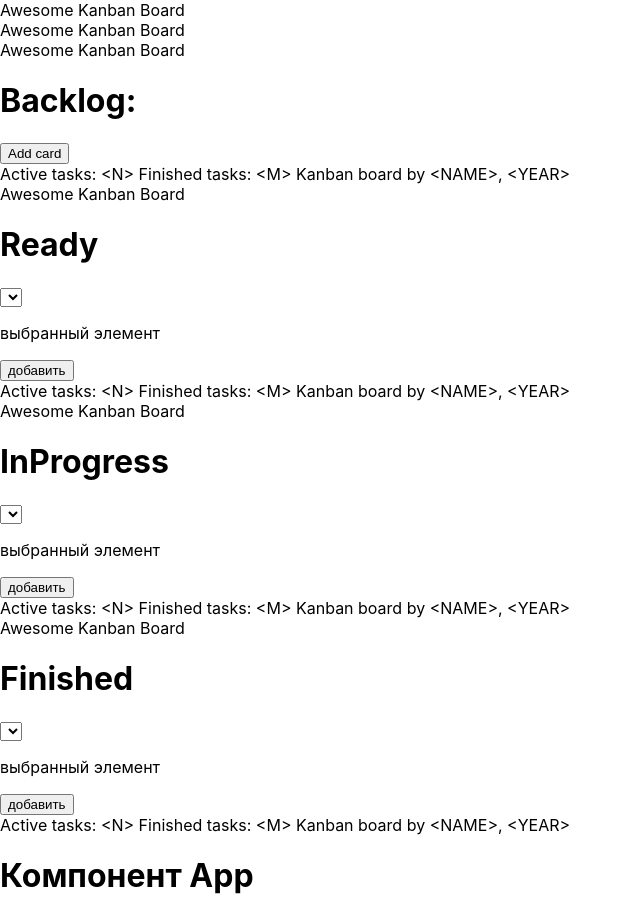
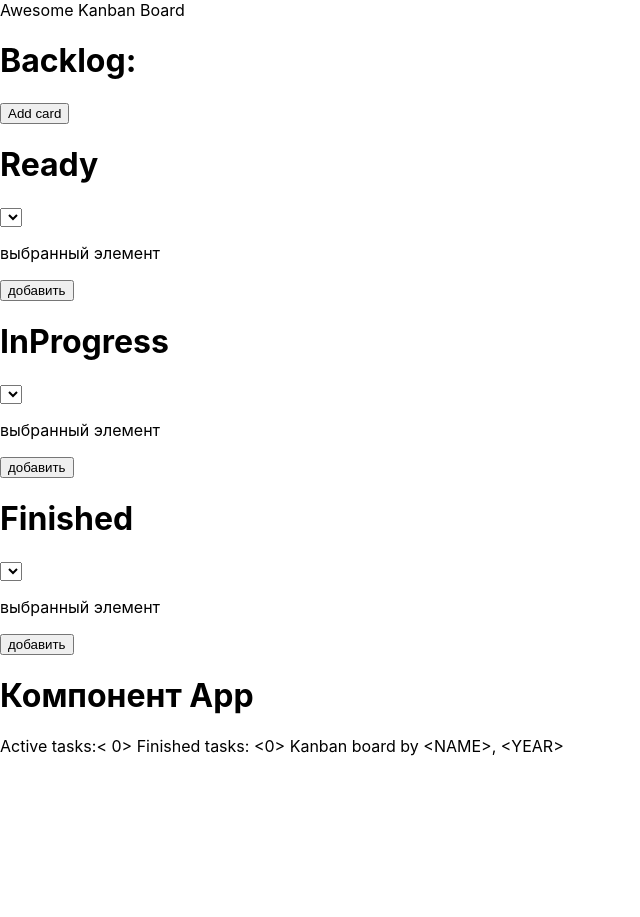
Before and after one commit to PickleRick56/Kanban, a React (Create React App) app: page / in a window 1280 px wide. Shown: the top 917 px of the page, without its empty margins (0-640 px from the left). After the commit the page ends 800 px from the top, so only its background shows below. Built offline with nearby package versions, Linux system fonts and the light colour scheme.

Commit message:
now you can add description to task

```diff
--- a/src/App.js
+++ b/src/App.js
@@ -1,14 +1,15 @@
 
 import ShowDesk from './ShowDesk';
-import { useState, useEffect } from 'react';
+import { useState, useEffect, Component } from 'react';
 import { Routes , Route,Link} from 'react-router-dom';
 import Header from './Header';
 import Footer from './Footer';
-
+import ContentPage from './ContentPage';
 
 
 export default function App (){
   const [сomponents, setComponents]=useState([]);
+  const [allProp, setAllProp]=useState([]);
 
   useEffect(() => {
 
@@ -16,31 +17,59 @@ export default function App (){
     if (items) {
 
       setComponents(items);
+    }
+
+  }, []);
+
+function cat (items){
+
+  let keyy=[];
+
+  let key=items.filter(function(number) {
+
+    return number.length>0;
+  });
+
+
+  for(let i=0; i<key.length; i++){
+
+    for(let j=0; j<key[i].length; j++){
+
+     keyy.push(key[i][j])
 
     }
 
+  }
 
 
-  }, []);
+  setComponents(keyy);
+  setAllProp(items);
+}
 
 return(
 <>
-<Header/>
+<Header />
 
   <Routes>
 
-<Route   path={`/`} element={<ShowDesk prop={сomponents} setProp={setComponents}/>}/>
+<Route   path={`/`} element={<ShowDesk prop={сomponents}  getAllProp={cat}/>}/>
+
+{/* {сomponents.map(key => (
+  <Route   path={`${key.id}`} element={<><div>{key.name}</div><br/><br/> <div><Link to={`/`}>X</Link></div></>}/>
+))} */}
+
+
 
 
 {сomponents.map(key => (
-  <Route   path={`${key.id}`} element={<><div>{key.name}</div><br/><br/> <div><Link to={`/`}>X</Link></div></>}/>
+  <Route   path={`${key.id}`} element={<ContentPage prop={key} comp={сomponents} />}/>
 ))}
 
 
 
   </Routes>
 
-  <Footer/>
+  <Footer prop={allProp}/>
 
 </>
 )
--- a/src/Backlog.js
+++ b/src/Backlog.js
@@ -1,7 +1,6 @@
 import { useState } from 'react';
 import { Routes , Route, Link } from 'react-router-dom';
-import Header from './Header';
-import Footer from "./Footer";
+
 
 
 
@@ -12,7 +11,7 @@ export default function Backlog({prop,onClick}) {
 
   return (
     <>
-    <Header/>
+
     <div className="backlog">
 
     <h1>Backlog:</h1>
@@ -66,7 +65,7 @@ export default function Backlog({prop,onClick}) {
 
 
     </div>
-    <Footer/>
+
     </>
   );
 }
--- /dev/null
+++ b/src/ContentPage.js
@@ -0,0 +1,76 @@
+import { Link} from 'react-router-dom';
+import { useState, useEffect } from 'react';
+
+
+
+export default function ContentPage (prop,comp, setComponents){
+    const [topic, setTopic] = useState('');
+    const [display, setDisplay] = useState(false);
+
+    let z=[...prop.comp];
+   let taskProp=[];
+
+
+
+function addDiscriprion(){
+
+
+
+const items = JSON.parse(localStorage.getItem('descriptionId'));
+    if (items) {
+         {/* когда в items чтото есть */}
+
+
+
+
+
+            for (let i=0; i<items.length; i++){
+                if(items[i].id===prop.prop.id){
+                    {/* ecли в items  нашелся данный элемет */}
+                   console.log(items[i]);
+                     items[i].discriprion=topic;
+                     localStorage.setItem('descriptionId', JSON.stringify([...items]));
+                     return;
+               }
+            }
+
+
+
+     taskProp={id:prop.prop.id, name: prop.prop.name, discriprion: topic};
+     localStorage.setItem('descriptionId', JSON.stringify([...items,taskProp]));
+    }
+
+  else{
+     {/* когда items пустй */}
+    taskProp={id:prop.prop.id, name: prop.prop.name, discriprion: topic};
+    localStorage.setItem('descriptionId', JSON.stringify([taskProp]));
+
+  }
+}
+
+
+    return(
+        <>
+
+        <div>{prop.prop.name}</div><br/><br/> <div><Link to={`/`}>X</Link></div>
+
+
+
+
+        {display ?
+
+<><button onClick={() => {   addDiscriprion();  setDisplay(false); }} >Submit</button>
+  <input value={topic} onChange={e => setTopic(e.target.value)}/>   </>
+
+:  <button onClick={() => {setDisplay(true);  setTopic('');}} >Add card</button>}
+
+
+
+
+
+
+<h1>значение из инпуа {topic}</h1>
+
+        </>
+    )
+    }
--- a/src/Finished.js
+++ b/src/Finished.js
@@ -1,7 +1,6 @@
 import { useState } from 'react';
 import { Link } from 'react-router-dom';
-import Header from './Header';
-import Footer from "./Footer";
+
 
 export default function Finished({conditionInProgress, prop, onClick}) {
 
@@ -22,7 +21,7 @@ function hendler(){
 
     return (
       <>
-      <Header/>
+
  <div>
 
  <h1>Finished</h1>
@@ -40,7 +39,7 @@ function hendler(){
 <button onClick={hendler}>добавить</button>
  </div>
 
- <Footer/>
+
 
       </>
     );
--- a/src/Footer.js
+++ b/src/Footer.js
@@ -1,12 +1,12 @@
-export default function Footer (){
+export default function Footer ( {prop}){
 
 
     return(
     <>
 
-      <div>{`Active tasks: <N>  Finished tasks: <M>  Kanban board by <NAME>, <YEAR>`}</div>
 
 
+      <div>{`Active tasks:< ${prop[1]=== undefined || prop[2]=== undefined ? "NO": prop[1].length + prop[2].length}> Finished tasks: <${prop[3]=== undefined? "NO": prop[3].length}>  Kanban board by <NAME>, <YEAR>`} </div>
     </>
     )
     }
--- a/src/InProgress.js
+++ b/src/InProgress.js
@@ -1,7 +1,6 @@
 import { useState } from 'react';
 import { Link } from 'react-router-dom';
-import Header from './Header';
-import Footer from "./Footer";
+
 
 export default function InProgress({conditionInProgress, prop, onClick}) {
 
@@ -22,7 +21,7 @@ function hendler(){
 
     return (
       <>
-      <Header/>
+
  <div>
 
  <h1>InProgress</h1>
@@ -40,7 +39,7 @@ function hendler(){
 <button onClick={hendler}>добавить</button>
  </div>
 
- <Footer/>
+
 
       </>
     );
--- a/src/Ready.js
+++ b/src/Ready.js
@@ -1,7 +1,6 @@
 import { useState } from 'react';
 import { Link } from 'react-router-dom';
-import Header from './Header';
-import Footer from "./Footer";
+
 
 export default function Ready({conditionReady, prop, onClick}) {
 
@@ -22,7 +21,7 @@ function hendler(){
 
     return (
       <>
-      <Header/>
+
  <div>
 
  <h1>Ready</h1>
@@ -42,7 +41,7 @@ function hendler(){
 <button onClick={hendler}>добавить</button>
  </div>
 
- <Footer/>
+
 
       </>
     );
--- a/src/ShowDesk.js
+++ b/src/ShowDesk.js
@@ -3,8 +3,7 @@ import Ready from "./Ready";
 import InProgress from "./InProgress";
 import Finished from "./Finished";
 import { useState, useEffect } from 'react';
-import Header from "./Header";
-import Footer from "./Footer";
+
 
 
 
@@ -13,7 +12,7 @@ import Footer from "./Footer";
 let counter=0;
 
 
-export default function ShowDesk ({prop,setProp}){
+export default function ShowDesk ({prop,getAllProp}){
 
 
   const [condition, setCondition]= useState([]);
@@ -58,6 +57,12 @@ export default function ShowDesk ({prop,setProp}){
 
 
 
+  useEffect(() => {
+   getAllProp([condition,conditionReady,conditionInProgress,conditionFinished])
+  }, [condition,conditionReady,conditionInProgress,conditionFinished]);
+
+
+
 
 
 
@@ -69,7 +74,7 @@ export default function ShowDesk ({prop,setProp}){
     }
     counter++;
     localStorage.setItem('conditionKey', JSON.stringify([...condition, {id:counter,name:el,discriprion:''}]));
-    setProp([...prop, {id:counter,name:el,discriprion:''}]);
+
     localStorage.setItem('сomponents', JSON.stringify([...prop, {id:counter,name:el,discriprion:''}]));
     setCondition([...condition, {id:counter,name:el,discriprion:''}]);
     localStorage.setItem('counter', JSON.stringify(counter));
@@ -144,7 +149,7 @@ export default function ShowDesk ({prop,setProp}){
 
   return(
 <>
-<Header/>
+
 
      <Backlog prop={condition}  onClick={addElement} />
      <Ready conditionReady={conditionReady} prop={condition} onClick={addToDraw}/>
@@ -155,7 +160,7 @@ export default function ShowDesk ({prop,setProp}){
 
 
 <h1>Компонент App </h1>
-<Footer/>
+
 </>
 
    )
```
